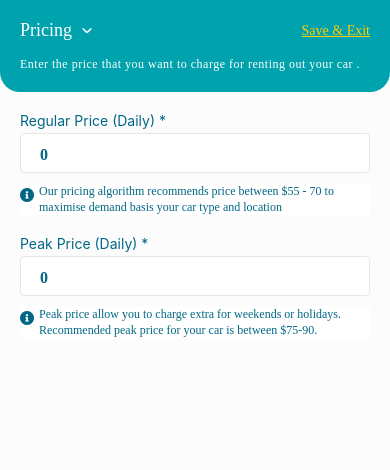
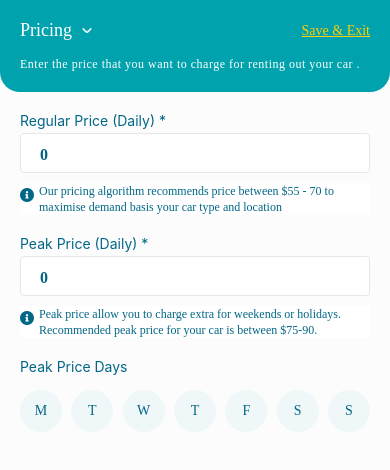
Before and after one commit to rupalpatel0008/DynamicMeter, a React Native app: screen / in a window 390 px wide. Shown: the top 470 px of the page. Built offline with nearby package versions, Linux system fonts and the light colour scheme.

Commit message:
Week Component
feat: Build WeekDays component

```diff
--- a/src/components/WeekDays/WeekDayStyles.js
+++ b/src/components/WeekDays/WeekDayStyles.js
@@ -0,0 +1,40 @@
+import {StyleSheet} from 'react-native';
+import {Colors, Fonts, Metrics, ScreenWidth} from '../../theme';
+
+const itemWidth = 42;
+const paddingInBetween =
+  (ScreenWidth - itemWidth * 7 - Metrics.baseMargin * 2) / 6;
+
+const styles = StyleSheet.create({
+  container: {
+    marginTop: 15,
+  },
+  label: {
+    ...Fonts.style.label,
+    color: Colors.secondary,
+    marginTop: Metrics.baseMargin,
+  },
+  separator: {
+    width: paddingInBetween,
+  },
+  day: {
+    justifyContent: 'center',
+    backgroundColor: Colors.overlay,
+    height: itemWidth,
+    width: itemWidth,
+    borderRadius: itemWidth / 2,
+  },
+  selectedDay: {
+    backgroundColor: Colors.primary,
+  },
+  dayText: {
+    color: Colors.secondary,
+    fontFamily: Fonts.type.font500,
+    textAlign: 'center',
+  },
+  selectedDayText: {
+    color: Colors.white,
+  },
+});
+
+export default styles;
--- a/src/components/WeekDays/WeekDays.js
+++ b/src/components/WeekDays/WeekDays.js
@@ -0,0 +1,51 @@
+import React, {useState} from 'react';
+import {Text, View, FlatList, TouchableOpacity} from 'react-native';
+import {Strings} from '../../constants';
+import styles from './WeekDayStyles';
+
+export function useSelectedWeekDays() {
+  const [selectedWeekDays, setSelectedWeekDays] = useState(Strings.weekDays);
+  const updateSelectedDays = day => {
+    const newWeekDays = selectedWeekDays.map(item => {
+      if (item.id === day.id) {
+        item.isSelected = !item.isSelected;
+      }
+      return item;
+    });
+    setSelectedWeekDays(newWeekDays);
+  };
+  return {selectedWeekDays, updateSelectedDays};
+}
+
+const Day = ({item, updateSelectedDays}) => {
+  return (
+    <TouchableOpacity
+      style={[styles.day, item.isSelected && styles.selectedDay]}
+      onPress={() => updateSelectedDays(item)}>
+      <Text style={[styles.dayText, item.isSelected && styles.selectedDayText]}>
+        {item.showText}
+      </Text>
+    </TouchableOpacity>
+  );
+};
+
+const WeekDays = () => {
+  const {selectedWeekDays, updateSelectedDays} = useSelectedWeekDays();
+  return (
+    <>
+      <Text style={styles.label}>{Strings.peakPriceDays}</Text>
+      <FlatList
+        horizontal
+        data={selectedWeekDays}
+        contentContainerStyle={styles.container}
+        keyExtractor={item => item.id}
+        renderItem={({item}) => (
+          <Day item={item} updateSelectedDays={updateSelectedDays} />
+        )}
+        ItemSeparatorComponent={() => <View style={styles.separator} />}
+      />
+    </>
+  );
+};
+
+export default WeekDays;
--- a/src/components/index.js
+++ b/src/components/index.js
@@ -1,3 +1,5 @@
 export {default as Header} from './Header/Header';
 export {default as CustomInput} from './CustomInput/CustomInput';
 export {default as InformationBlock} from './InformationBlock/InformationBlock';
+export {default as WeekDays} from './WeekDays/WeekDays';
+export {useSelectedWeekDays} from './WeekDays/WeekDays';
--- a/src/constants/Strings.js
+++ b/src/constants/Strings.js
@@ -11,6 +11,51 @@ const Strings = {
     'Our pricing algorithm recommends price between $55 - 70 to maximise demand basis your car type and location',
   peakPriceInfo:
     'Peak price allow you to charge extra for weekends or holidays. Recommended peak price for your car is between $75-90.',
+  peakPriceDays: 'Peak Price Days',
+  weekDays: [
+    {
+      id: '1',
+      value: 'Monday',
+      showText: 'M',
+      isSelected: false,
+    },
+    {
+      id: '2',
+      value: 'Tuesday',
+      showText: 'T',
+      isSelected: false,
+    },
+    {
+      id: '3',
+      value: 'Wednesday',
+      showText: 'W',
+      isSelected: false,
+    },
+    {
+      id: '4',
+      value: 'Thursday',
+      showText: 'T',
+      isSelected: false,
+    },
+    {
+      id: '5',
+      value: 'Friday',
+      showText: 'F',
+      isSelected: false,
+    },
+    {
+      id: '6',
+      value: 'Saturday',
+      showText: 'S',
+      isSelected: false,
+    },
+    {
+      id: '7',
+      value: 'Sunday',
+      showText: 'S',
+      isSelected: false,
+    },
+  ],
 };
 
 export default Strings;
--- a/src/screens/PricingScreen/PricingScreen.js
+++ b/src/screens/PricingScreen/PricingScreen.js
@@ -1,12 +1,19 @@
 import React, {useState} from 'react';
 import {View, ScrollView} from 'react-native';
-import {Header, CustomInput, InformationBlock} from '../../components';
+import {
+  Header,
+  CustomInput,
+  InformationBlock,
+  WeekDays,
+  useSelectedWeekDays,
+} from '../../components';
 import {Strings} from '../../constants';
 import styles from './PricingScreenStyles';
 
 const PricingScreen = () => {
   const [regularPrice, setRegularPrice] = useState(0);
   const [peakPrice, setPeakPrice] = useState(0);
+  const {selectedWeekDays} = useSelectedWeekDays();
   return (
     <View style={styles.container}>
       <ScrollView>
@@ -25,6 +32,7 @@ const PricingScreen = () => {
             containerStyle={styles.label}
           />
           <InformationBlock infoText={Strings.peakPriceInfo} />
+          <WeekDays />
         </View>
       </ScrollView>
     </View>
```
